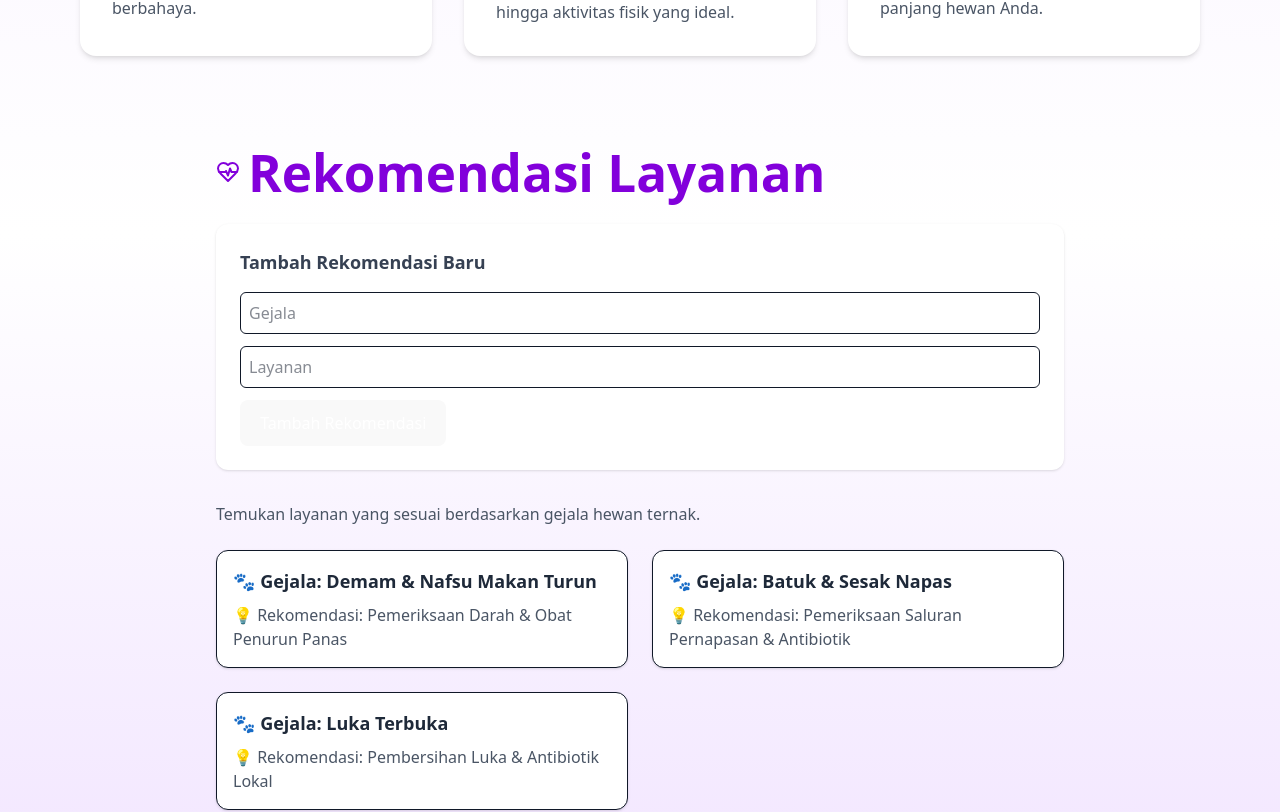
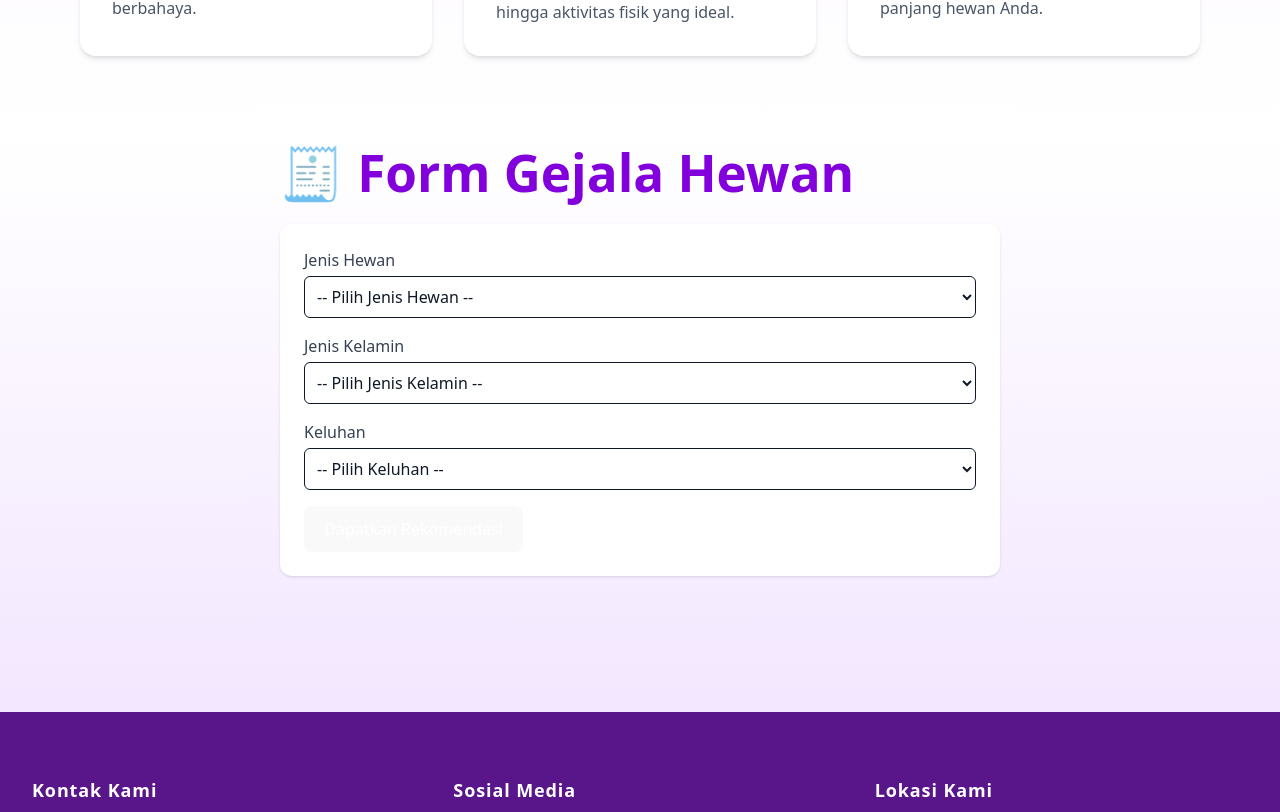
Before and after one commit to Fadlamazaya/kelompok2-project, a React (Vite) app: page /user/rekomendasi in a window 1280 px wide. Shown: the part 870-1682 px from the top of the page. Built offline with nearby package versions, Linux system fonts and the light colour scheme; the HTML template or start-up script is replaced by a standard one.

Commit message:
update rekomendasi datmin

```diff
--- a/package.json
+++ b/package.json
@@ -10,6 +10,7 @@
     "preview": "vite preview"
   },
   "dependencies": {
+    "axios": "^1.10.0",
     "chart.js": "^4.4.9",
     "framer-motion": "^12.15.0",
     "lucide-react": "^0.511.0",
@@ -18,7 +19,7 @@
     "react-dom": "^19.1.0",
     "react-icons": "^5.5.0",
     "react-router-dom": "^7.6.0",
-    "recharts": "^2.15.3"
+    "recharts": "^2.15.4"
   },
   "devDependencies": {
     "@eslint/js": "^9.25.0",
--- a/src/pages/RekomendasiLayanan.jsx
+++ b/src/pages/RekomendasiLayanan.jsx
@@ -1,96 +1,197 @@
 import React, { useState } from "react";
-import { HeartPulse } from "lucide-react";
+import {
+  BarChart,
+  Bar,
+  XAxis,
+  YAxis,
+  CartesianGrid,
+  Tooltip,
+  ResponsiveContainer,
+} from "recharts";
+import axios from "axios";
 
 const RekomendasiLayanan = () => {
-  const [rekomendasi, setRekomendasi] = useState([
-    {
-      gejala: "Demam & Nafsu Makan Turun",
-      layanan: "Pemeriksaan Darah & Obat Penurun Panas",
-    },
-    {
-      gejala: "Batuk & Sesak Napas",
-      layanan: "Pemeriksaan Saluran Pernapasan & Antibiotik",
-    },
-    {
-      gejala: "Luka Terbuka",
-      layanan: "Pembersihan Luka & Antibiotik Lokal",
-    },
-  ]);
+  const [formData, setFormData] = useState({
+    jenis_hewan: "",
+    jk_hewan: "",
+    keluhan: "",
+  });
 
-  const [formData, setFormData] = useState({ gejala: "", layanan: "" });
+  const rawData = [
+    { layanan: "pemeriksaan dan pengobatan", akurasi: 100 },
+    { layanan: "sterilisasi", akurasi: 100 },
+    { layanan: "vaksinasi rabies", akurasi: 100 },
+    { layanan: "usg kebuntingan", akurasi: 100 },
+    { layanan: "tindakan bedah", akurasi: 100 },
+  ];
+
+  const [hasil, setHasil] = useState(null);
+  const [loading, setLoading] = useState(false);
+
+  const API_URL = "https://9944f701b3c0.ngrok-free.app/predict";
+
+  const jenisHewanOptions = ["Kucing", "Anjing", "Kelinci", "Burung"];
+  const jenisKelaminOptions = ["jantan", "betina"];
+  const keluhanOptions = [
+    "Sering birahi",
+    "Ingin steril",
+    "Ingin vaksinasi rabies tahunan",
+    "Mengikuti program vaksinasi rabies",
+    "Tidak nafsu makan",
+    "Kulit gatal dan kemerahan",
+    "Perubahan perilaku secara mendadak",
+    "Mengecek kehamilan",
+    "Pemantauan kesehatan janin hewan",
+    "Ada benjolan yang dicurigai",
+    "Dianjurkan operasi oleh dokter sebelumnya",
+  ];
+
+  const data = hasil
+    ? rawData
+      .filter((item) => item.layanan === hasil.layanan)
+      .map((item) => ({
+        layanan: item.layanan,
+        akurasi: item.akurasi / 100,
+      }))
+    : [];
+
 
   const handleChange = (e) => {
     setFormData((prev) => ({ ...prev, [e.target.name]: e.target.value }));
   };
 
-  const handleAddRekomendasi = (e) => {
+  const handleSubmit = async (e) => {
     e.preventDefault();
-    if (formData.gejala.trim() && formData.layanan.trim()) {
-      setRekomendasi([formData, ...rekomendasi]);
-      setFormData({ gejala: "", layanan: "" });
+    setLoading(true);
+    setHasil(null);
+    try {
+      const response = await axios.post(API_URL, formData);
+      setHasil({
+        layanan: response.data.predicted_layanan,
+        keluhan: formData.keluhan,
+        jenis_hewan: formData.jenis_hewan,
+      });
+    } catch (error) {
+      console.error(error);
+      alert("Gagal menghubungi backend.");
+    } finally {
+      setLoading(false);
     }
   };
 
   return (
-    <div className="p-6 max-w-4xl mx-auto">
-      <h1 className="text-2xl font-bold text-purple-700 flex items-center gap-2 mb-6">
-        <HeartPulse className="w-6 h-6" /> Rekomendasi Layanan
+    <div className="max-w-3xl mx-auto p-6">
+      <h1 className="text-2xl font-bold mb-6 text-purple-700">
+        🧾 Form Gejala Hewan
       </h1>
 
-      {/* FORM TAMBAH REKOMENDASI */}
       <form
-        onSubmit={handleAddRekomendasi}
-        className="bg-white rounded-xl shadow p-6 mb-8"
+        onSubmit={handleSubmit}
+        className="bg-white rounded-xl shadow p-6 mb-8 space-y-4"
       >
-        <h2 className="text-lg font-semibold mb-4 text-gray-700">
-          Tambah Rekomendasi Baru
-        </h2>
-        <input
-          type="text"
-          name="gejala"
-          placeholder="Gejala"
-          value={formData.gejala}
+        {/* Jenis Hewan */}
+        <div>
+          <label className="block mb-1 font-medium text-gray-700">
+            Jenis Hewan
+          </label>
+          <select
+            name="jenis_hewan"
+            value={formData.jenis_hewan}
             onChange={handleChange}
-          className="w-full mb-3 p-2 border rounded-md focus:outline-none focus:ring-2 focus:ring-purple-400"
             required
-        />
-        <input
-          type="text"
-          name="layanan"
-          placeholder="Layanan"
-          value={formData.layanan}
+            className="w-full border rounded-md p-2"
+          >
+            <option value="">-- Pilih Jenis Hewan --</option>
+            {jenisHewanOptions.map((item) => (
+              <option key={item} value={item}>
+                {item}
+              </option>
+            ))}
+          </select>
+        </div>
+
+        {/* Jenis Kelamin */}
+        <div>
+          <label className="block mb-1 font-medium text-gray-700">
+            Jenis Kelamin
+          </label>
+          <select
+            name="jk_hewan"
+            value={formData.jk_hewan}
             onChange={handleChange}
-          className="w-full mb-3 p-2 border rounded-md focus:outline-none focus:ring-2 focus:ring-purple-400"
             required
-        />
+            className="w-full border rounded-md p-2"
+          >
+            <option value="">-- Pilih Jenis Kelamin --</option>
+            {jenisKelaminOptions.map((item) => (
+              <option key={item} value={item}>
+                {item.charAt(0).toUpperCase() + item.slice(1)}
+              </option>
+            ))}
+          </select>
+        </div>
+
+        {/* Keluhan */}
+        <div>
+          <label className="block mb-1 font-medium text-gray-700">Keluhan</label>
+          <select
+            name="keluhan"
+            value={formData.keluhan}
+            onChange={handleChange}
+            required
+            className="w-full border rounded-md p-2"
+          >
+            <option value="">-- Pilih Keluhan --</option>
+            {keluhanOptions.map((item) => (
+              <option key={item} value={item}>
+                {item}
+              </option>
+            ))}
+          </select>
+        </div>
+
         <button
           type="submit"
-          className="bg-purple-600 text-white px-4 py-2 rounded-md hover:bg-purple-700 transition"
+          disabled={loading}
+          className="bg-purple-600 text-white px-4 py-2 rounded-md hover:bg-purple-700 transition disabled:opacity-50"
         >
-          Tambah Rekomendasi
+          {loading ? "Memproses..." : "Dapatkan Rekomendasi"}
         </button>
       </form>
 
-      <p className="mb-6 text-gray-600">
-        Temukan layanan yang sesuai berdasarkan gejala hewan ternak.
+      {/* Hasil dan Visualisasi */}
+      {hasil && (
+        <div className="bg-white shadow rounded-xl p-6">
+          <h2 className="text-xl font-semibold mb-2 text-gray-800">
+            💡 Rekomendasi Layanan
+          </h2>
+          <p className="text-gray-700 mb-4">
+            Untuk <strong>{hasil.jenis_hewan}</strong> yang mengalami{" "}
+            <em>"{hasil.keluhan}"</em>, layanan yang direkomendasikan adalah:
           </p>
+          <div className="text-purple-600 text-lg font-bold mb-6">
+            {hasil.layanan}
+          </div>
 
-      <div className="grid md:grid-cols-2 gap-6">
-        {rekomendasi.map((item, index) => (
-          <div
-            key={index}
-            className="bg-white border rounded-xl p-4 shadow hover:shadow-md transition"
-          >
-            <h2 className="text-lg font-semibold text-gray-800 mb-2">
-              🐾 Gejala: {item.gejala}
-            </h2>
-            <p className="text-gray-600">
-              💡 Rekomendasi:{" "}
-              <span className="font-medium">{item.layanan}</span>
-            </p>
+          <h3 className="text-md font-medium mb-2 text-gray-600">
+            Visualisasi Akurasi Model:
+          </h3>
+          <ResponsiveContainer width="100%" height={250}>
+            <BarChart data={data}>
+              <CartesianGrid strokeDasharray="3 3" />
+              <XAxis dataKey="layanan" />
+              <YAxis
+                domain={[0, 1]}
+                tickFormatter={(tick) => `${tick * 100}%`}
+              />
+              <Tooltip
+                formatter={(value) => `${(value * 100).toFixed(0)}%`}
+              />
+              <Bar dataKey="akurasi" fill="#8b5cf6" name="Akurasi Model" />
+            </BarChart>
+          </ResponsiveContainer>
         </div>
-        ))}
-      </div>
+      )}
     </div>
   );
 };
```
Also changed, not shown: 1 other file (tests, documents, lock files or other folders). Lines whose indentation alone changed are shown as unchanged.
